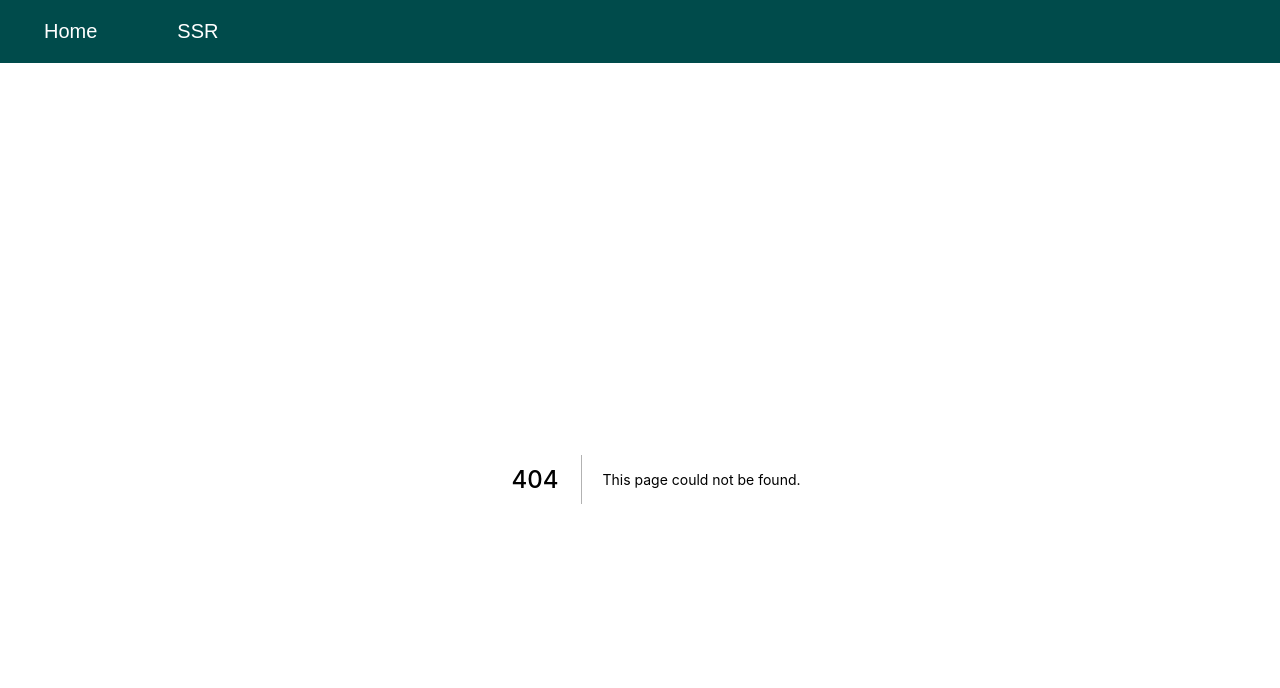
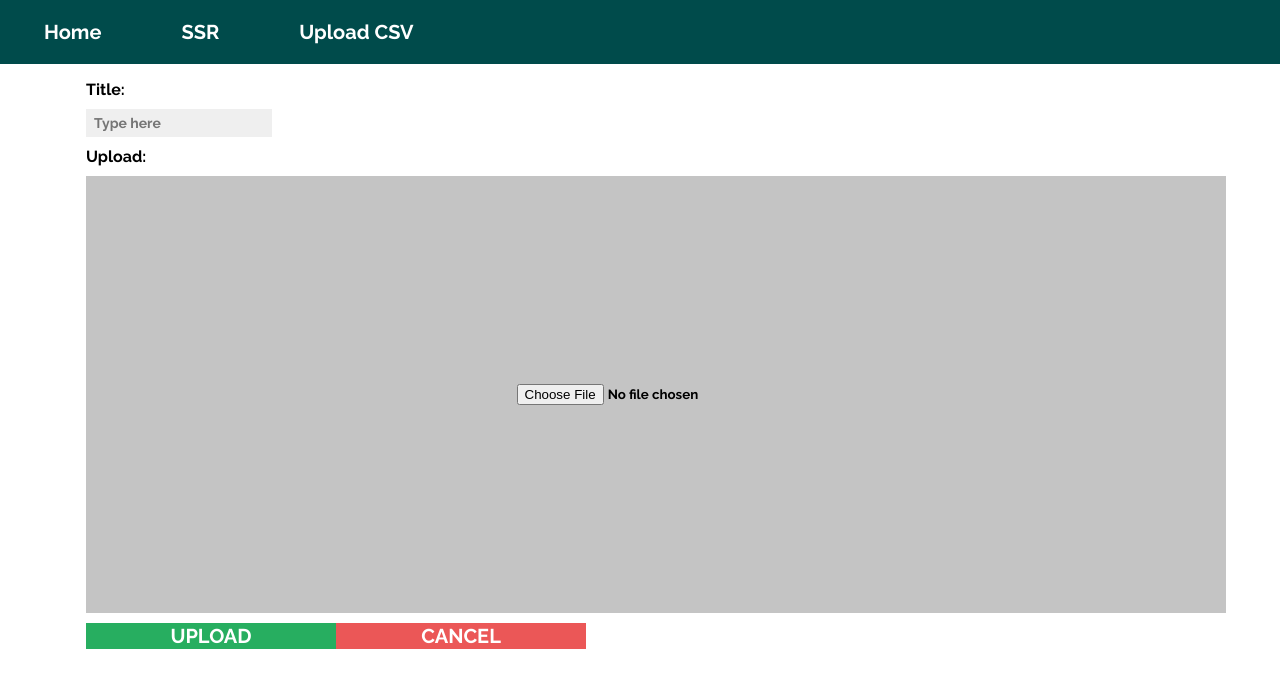
Before and after one commit to GTBitsOfGood/bgc-safety, a Next.js app: page /csv_upload in a window 1280 px wide. Before the commit this address had no page. Shown: the top 688 px of the page. Built offline with nearby package versions, Linux system fonts and the light colour scheme; no server answers.

Commit message:
create upload csv view

```diff
--- /dev/null
+++ b/client/components/buttons.jsx
@@ -0,0 +1,9 @@
+import React from "react";
+
+export const UploadButton = (props) => (
+  <button className={`btn btn-success ${props.className}`}>{props.children}</button>
+);
+
+export const CancelButton = (props) => (
+  <button className={`btn btn-danger ${props.className}`}>{props.children}</button>
+);
--- /dev/null
+++ b/client/components/file_uploader.jsx
@@ -0,0 +1,13 @@
+import React from "react";
+
+const UploadContainer = (props) => (
+  <div className="upload-container">
+    {props.children}
+  </div>
+);
+
+export const FileUploader = (props) => (
+  <UploadContainer>
+    <input type="file" accept="csv" />
+  </UploadContainer>
+);
--- /dev/null
+++ b/client/components/label.css
@@ -0,0 +1,9 @@
+bold {
+  font-family: 'Raleway';
+  font-style: normal;
+  font-weight: bold;
+  font-size: 30px;
+  line-height: 35px;
+
+  color: #000000;
+}
--- /dev/null
+++ b/client/components/label.jsx
@@ -0,0 +1,5 @@
+const Label = (props) => (
+  <bold className="label">{props.label}</bold>
+);
+
+export default Label;
--- /dev/null
+++ b/client/components/text_field.jsx
@@ -0,0 +1,5 @@
+import React from "react";
+
+export const TextField = (props) => (
+  <input className="text-field" {...props}/>
+);
--- a/package.json
+++ b/package.json
@@ -24,11 +24,15 @@
     }
   },
   "dependencies": {
+    "@material-ui/core": "^4.9.2",
+    "@material-ui/icons": "^4.9.1",
+    "@material-ui/styles": "^4.9.0",
     "bcryptjs": "^2.4.3",
     "dotenv": "^8.2.0",
     "isomorphic-unfetch": "^3.0.0",
     "jsonwebtoken": "^8.5.1",
     "lodash": "^4.17.15",
+    "material-ui": "^0.20.2",
     "mongodb": "^3.5.1",
     "mongoose": "^5.8.9",
     "next": "^9.2.0",
--- a/pages/_app.jsx
+++ b/pages/_app.jsx
@@ -12,6 +12,7 @@ class MyApp extends App {
       <>
         <Head>
           <title>Nextjs-Starter</title>
+          <link rel="stylesheet" href="https://fonts.googleapis.com/css?family=Raleway:bold" />
         </Head>
         <div className="App">
           <Header />
--- /dev/null
+++ b/pages/csv_upload.jsx
@@ -0,0 +1,54 @@
+import React from "react";
+import PropTypes from "prop-types";
+import { Box, } from "@material-ui/core";
+
+import { helloWorld } from "../client/actions/api";
+import { UploadButton, CancelButton } from "../client/components/buttons";
+import { TextField } from "../client/components/text_field";
+import { FileUploader } from "../client/components/file_uploader";
+import Label from "../client/components/label";
+
+const CSVUpload = ({message, errorMessage}) => {
+  return (
+    <>
+      <div className="container">
+        <Box>
+          <Label label="Title:" />
+          <TextField placeholder="Type here" />
+        </Box>
+        <Box>
+          <bold className="label">Upload:</bold>
+          <FileUploader />
+        </Box>
+        <span>
+          <UploadButton>Upload</UploadButton>
+          <CancelButton>Cancel</CancelButton>
+        </span>
+      </div>
+    </>
+  );
+};
+
+CSVUpload.getInitialProps = async () => {
+  return helloWorld()
+    .then(payload => {
+      return {
+        message: payload
+      };
+    })
+    .catch(error => ({
+      errorMessage: error.message
+    }));
+};
+
+CSVUpload.propTypes = {
+  message: PropTypes.string,
+  errorMessage: PropTypes.string
+};
+
+CSVUpload.defaultProps = {
+  message: null,
+  errorMessage: null
+};
+
+export default CSVUpload;
--- a/public/static/App.css
+++ b/public/static/App.css
@@ -8,6 +8,10 @@ html, body, #__next {
     margin: 0;
     padding: 0;
     position: relative;
+}
+
+* {
+  font-family: 'Raleway'
 }
 
 .App {
@@ -24,3 +28,54 @@ html, body, #__next {
     overflow-x: hidden;
     overflow-y: auto;
 }
+
+.btn {
+  color: #ffffff;
+  border: none;
+  text-align: center;
+  display: inline-block;
+  font-size: 20px;
+  min-width: 250px;
+  text-transform: uppercase;
+}
+
+.btn-success {
+  background-color: #27ae60;
+}
+
+.btn-danger {
+  background-color: #eb5757;
+}
+
+.right {
+  float: right;
+}
+
+.left {
+  float: left;
+}
+
+input.text-field {
+  border: none;
+  background-color: #efefef;
+  display: block;
+  min-height: 24px;
+  padding: 2px 8px;
+  margin: 10px 0px;
+  font-size: 14px;
+}
+
+.upload-container {
+  background-color: #c4c4c4;
+  margin: 10px 0px;
+  min-height: 437px;
+  display: flex;
+  flex-direction: row;
+  align-items: center;
+  justify-content: center;
+
+}
+
+.container {
+  padding: 0px 70px;
+}
--- a/utils/routes.js
+++ b/utils/routes.js
@@ -8,6 +8,10 @@ const routes = [
   {
     name: "SSR",
     link: urls.pages.ssr
+  },
+  {
+    name: "Upload CSV",
+    link: urls.pages.csv_upload
   }
 ];
 
--- a/utils/urls.js
+++ b/utils/urls.js
@@ -10,7 +10,8 @@ export default {
   dbName: "nextjs",
   pages: {
     index: "/",
-    ssr: "/ssr"
+    ssr: "/ssr",
+    csv_upload: "/csv_upload"
   },
   api: {
     example: "/api/example"
```
Also changed, not shown: 2 other files (tests, documents, lock files or other folders).
